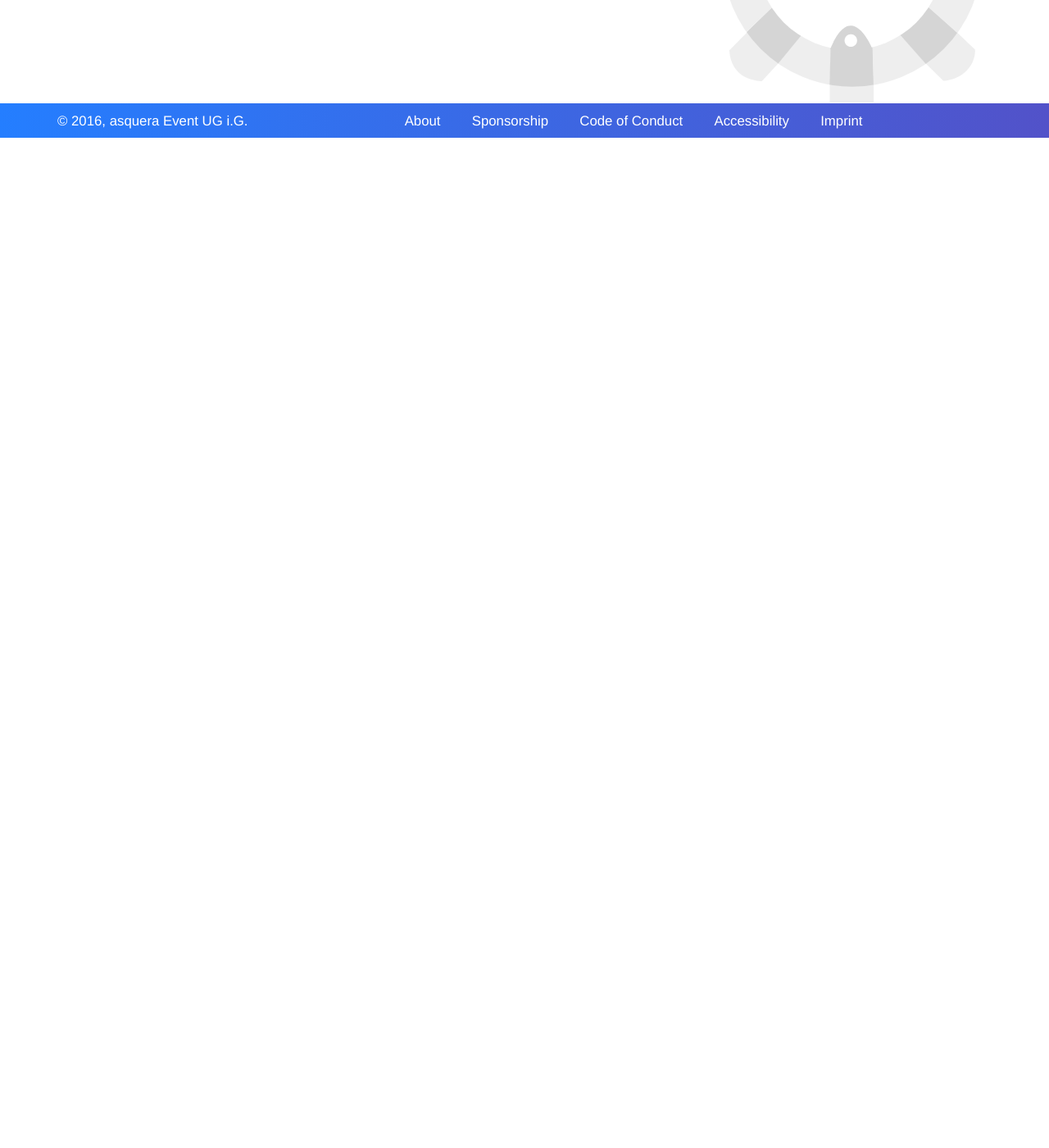
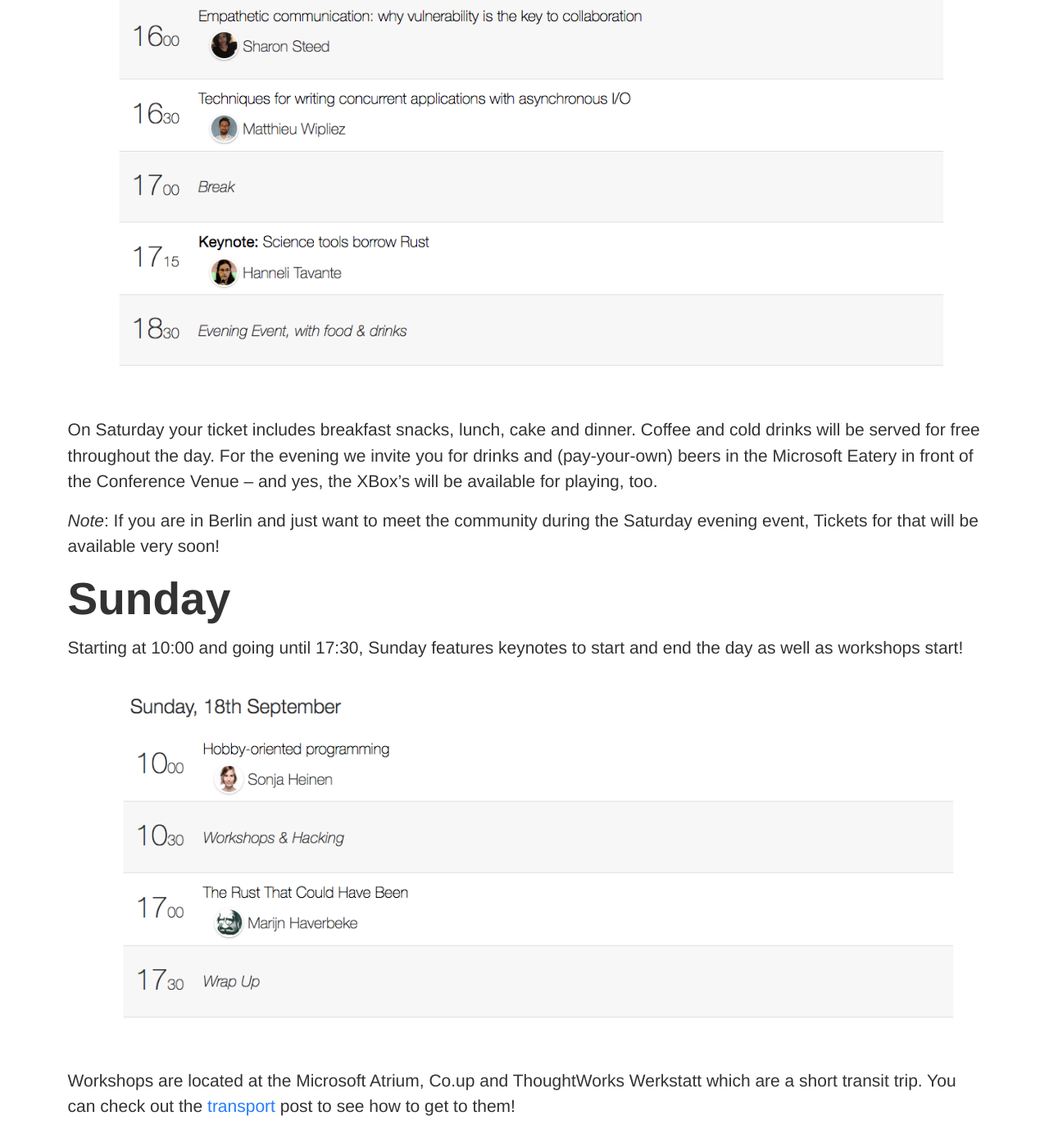
Before and after one commit to RustFestEU/blog.rustfest.eu, a Jekyll site: the page built from _posts/2016-09-12-schedule.md, in a window 1280 px wide and 1400 px high, scrolled down 1934 px. Shown: the whole window at 82% size. Built offline with Jekyll 4.4.1, drawn with Linux system fonts in a browser that asks for light colours; before the commit the page ends 2102 px from its top, so only the background shows below that; some of the changed text lies outside the part shown.

Commit message:
extend post

```diff
--- a/_posts/2016-09-12-schedule.md
+++ b/_posts/2016-09-12-schedule.md
@@ -14,12 +15,18 @@ We're proud to announce our lineup for RustFest 2016 in Berlin!
 
 # Saturday
 
-Starting at 9:00 and going until 19:00, Saturday is full of talks at the Microsoft Atrium!
+Starting at 9:00 and going until 19:00, Saturday is full of talks at the Microsoft Atrium (image, click to view HTML-Version):
 
-On Saturday your ticket includes breakfast, lunch, dinner, a snack, coffee, and cold drinks throughout the day.
+[![](/assets/posts/schedule-sat.png)](/schedule/)
+
+On Saturday your ticket includes breakfast snacks, lunch, cake and dinner. Coffee and cold drinks will be served for free throughout the day. For the evening we invite you for drinks and (pay-your-own) beers in the Microsoft Eatery in front of the Conference Venue – and yes, the XBox's will be available for playing, too.
+
+_Note_: If you are in Berlin and just want to meet the community during the Saturday evening event, Tickets for that will be available very soon!
 
 # Sunday
 
 Starting at 10:00 and going until 17:30, Sunday features keynotes to start and end the day as well as workshops start!
 
-Workshops are located at Co.up and ThoughtWorks Werkstatt which are a short transit trip. You can check out the [transport](/blog/Transportation-at-the-Conference) post to see how to get to them!
+[![](/assets/posts/schedule-sun.png)](/schedule/)
+
+Workshops are located at the Microsoft Atrium, Co.up and ThoughtWorks Werkstatt which are a short transit trip. You can check out the [transport](/blog/Transportation-at-the-Conference) post to see how to get to them!
```
Also changed, not shown: other parts of _posts/2016-09-12-schedule.md (+1 -0 lines), assets/posts/schedule-sat.png (added), assets/posts/schedule-sun.png (added), assets/posts/schedule.png (added).
